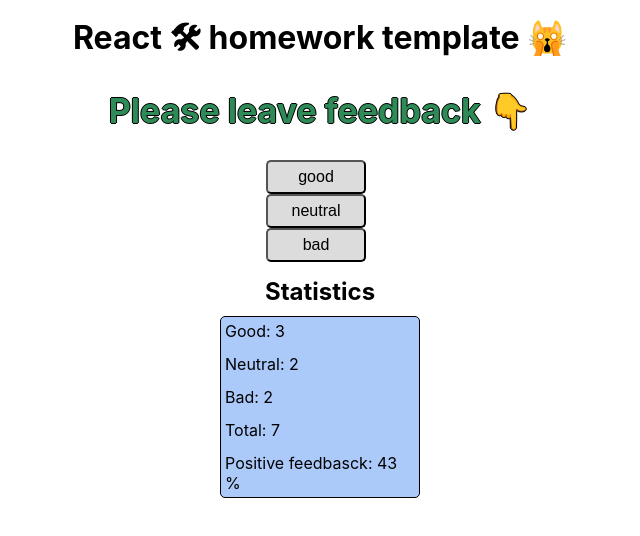
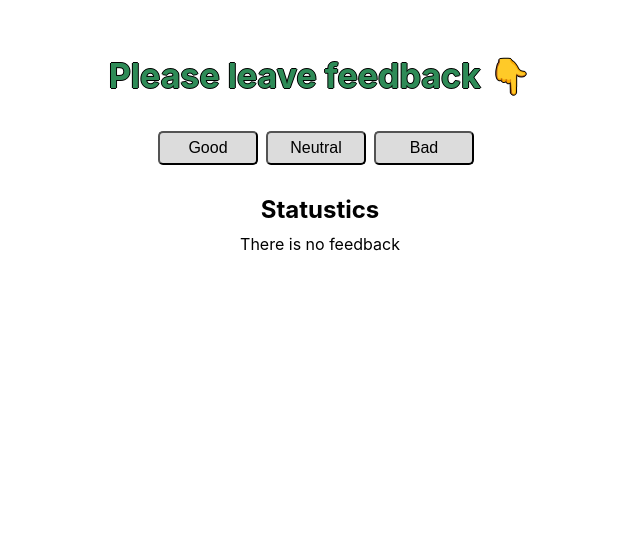
Before and after one commit to DonKanElion/goit-react-hw-02-feedback, a React (Create React App) app: page / in a window 1280 px wide. Shown: the top 536 px of the page, without its empty margins (320-960 px from the left). Built offline with nearby package versions, Linux system fonts and the light colour scheme.

Commit message:
FeedBack - done

```diff
--- a/src/components/App.jsx
+++ b/src/components/App.jsx
@@ -2,23 +2,25 @@ import { Component } from 'react';
 import classNames from 'classnames';
 
 import s from '../components/FeedbackOptions/FeedbackOptions.module.css';
+
+import Section from './Section';
 import FeedbackOptions from './FeedbackOptions/FeedbackOptions';
 import Statistics from './Statistics';
 
 export class App extends Component {
   state = {
-    good: 3,
-    neutral: 2,
-    bad: 2,
+    good: 0,
+    neutral: 0,
+    bad: 0,
   };
 
   onLeaveFeedback(evt) {
     let key = evt.target.name;
-    this.setState((prevState) => {
+    this.setState(prevState => {
       return {
         [key]: prevState[key] + 1,
-      }
-    })
+      };
+    });
   }
 
   countTotalFeedback() {
@@ -29,11 +31,10 @@ export class App extends Component {
   countPositiveFeedbackPercentage() {
     const { good, neutral, bad } = this.state;
     const total = good + neutral + bad;
-    return total > 0 ? Math.round(100 / total * good) : 0;
+    return total > 0 ? Math.round((100 / total) * good) : 0;
 
     // const positiveFeedback = this.state.good * this.countTotalFeedback();   // також працює 💚
     // return positiveFeedback.toFixed(2)*100;  // також працює 💚
-
   }
 
   render() {
@@ -41,29 +42,35 @@ export class App extends Component {
     const { good, bad, neutral } = this.state;
 
     return (
-
       <div
         className="container"
         style={{
           display: 'block',
           textAlign: 'center',
+          marginTop: '40px',
           marginBottom: '20px',
           color: '#010101',
         }}
       >
-        <h1>React 🛠 homework template 🙀</h1>
+        {/* <h3>React 🛠 homework template 🙀</h3> */}
         <h2 className={classNames(s.title)}>Please leave feedback 👇</h2>
 
-        {/* <Section title="Please leave feedback 👇"></Section> */}
-
+        <Section title="">
           <FeedbackOptions
             options={keys}
             onLeaveFeedback={this.onLeaveFeedback.bind(this)}
           ></FeedbackOptions>
+        </Section>
 
-        <Statistics good={good} neutral={neutral} bad={bad} total={this.countTotalFeedback()} positivePercentage={this.countPositiveFeedbackPercentage()}></Statistics>
-
-        {/* <Section title="Statistics"></Section> */}
+        <Section title="Statustics">
+          <Statistics
+            good={good}
+            neutral={neutral}
+            bad={bad}
+            total={this.countTotalFeedback()}
+            positivePercentage={this.countPositiveFeedbackPercentage()}
+          ></Statistics>
+        </Section>
       </div>
     );
   }
--- a/src/components/FeedbackOptions/FeedbackOptions.jsx
+++ b/src/components/FeedbackOptions/FeedbackOptions.jsx
@@ -4,7 +4,9 @@ import classNames from 'classnames';
 import s from './FeedbackOptions.module.css';
 
 const FeedbackOptions = ({ options, onLeaveFeedback }) => {
-  return options.map(key => {
+  return (
+    <div className={classNames(s.box)}>
+      {options.map(key => {
         return (
           <li key={key}>
             <button
@@ -13,11 +15,13 @@ const FeedbackOptions = ({ options, onLeaveFeedback }) => {
               onClick={onLeaveFeedback}
               className={classNames(s.button)}
             >
-          {key}
+              {key.charAt(0).toUpperCase() + key.slice(1)}
             </button>
           </li>
         );
-  });
+      })}
+    </div>
+  );
 };
 
 FeedbackOptions.propTypes = {
--- a/src/components/FeedbackOptions/FeedbackOptions.module.css
+++ b/src/components/FeedbackOptions/FeedbackOptions.module.css
@@ -1,10 +1,11 @@
-.title{
+.title {
   font-size: 34px;
+  margin-bottom: 10px;
   color: seagreen;
   text-shadow: -1px 0 black, 0 1px black, 1px 0 black, 0 -1px black;
 }
 
-    .box{
+.box {
   display: flex;
   /* flex-direction: column; */
 
@@ -12,7 +13,7 @@
   align-items: center;
 }
 
-    .button{
+.button {
   width: 100px;
   padding: 6px 0;
   margin-right: 8px;
@@ -24,10 +25,14 @@
   background-color: gainsboro;
 }
 
-    .btn_good{
+.button:hover, .button:focus{
+background-color: rgb(49, 144, 246);
+}
+
+.btn_good {
   background-color: yellowgreen;
 }
 
-    .btn_bad{
+.btn_bad {
   background-color: tomato;
 }
--- /dev/null
+++ b/src/components/Notification/Notification.jsx
@@ -0,0 +1,11 @@
+import PropTypes from 'prop-types';
+
+const Notification = ({ message }) => {
+  return <p>{message}</p>;
+};
+
+Notification.propTypes = {
+  message: PropTypes.string.isRequired,
+};
+
+export default Notification;
--- /dev/null
+++ b/src/components/Notification/index.js
@@ -0,0 +1 @@
+export { default } from './Notification';
--- /dev/null
+++ b/src/components/Section/Section.jsx
@@ -0,0 +1,21 @@
+import PropTypes from 'prop-types';
+import classNames from 'classnames';
+
+import s from './Section.module.css';
+
+const Section = ({ title, children }) => {
+  return (
+    <>
+    <div className="container">
+      <h2 className={classNames(s.comp_title)}>{title}</h2>
+      {children}
+    </div>
+    </>
+  );
+};
+
+Section.propTypes = {
+  title: PropTypes.string.isRequired,
+};
+
+export default Section;
--- /dev/null
+++ b/src/components/Section/Section.module.css
@@ -0,0 +1,3 @@
+.comp_title{
+    margin-bottom: 10px;
+    }
--- /dev/null
+++ b/src/components/Section/index.js
@@ -0,0 +1 @@
+export { default } from './Section';
--- a/src/components/Statistics/Statistics.jsx
+++ b/src/components/Statistics/Statistics.jsx
@@ -1,18 +1,10 @@
 import PropTypes from 'prop-types';
 import classNames from 'classnames';
 import s from './Statistics.module.css';
+import Notification from 'components/Notification';
 
-const Statistics = ({
-  good,
-  neutral,
-  bad,
-  total,
-  positivePercentage,
-}) => {
-  return (
-    <div className="container">
-      <h2 className={classNames(s.comp_title)}>Statistics</h2>
-
+const Statistics = ({ good, neutral, bad, total, positivePercentage }) => {
+  return total > 0 ? (
     <ul className={classNames(s.list)}>
       <li className={classNames(s.item)}>Good: {good}</li>
       <li className={classNames(s.item)}>Neutral: {neutral} </li>
@@ -22,7 +14,8 @@ const Statistics = ({
         Positive feedbasck: {positivePercentage} %
       </li>
     </ul>
-    </div>
+  ) : (
+    <Notification message="There is no feedback"></Notification>
   );
 };
 
--- a/src/index.css
+++ b/src/index.css
@@ -71,7 +71,7 @@ li {
 }
 
 .container{
-  max-width: 750px;
+  max-width: 456px;
   margin-left: auto;
   margin-right: auto;
 
```
Also changed, not shown: src/components/Statistics/Statistics.module.css (+4 -4 lines), src/components/Notification/Notification.module.css (added). Lines whose indentation alone changed are shown as unchanged.
